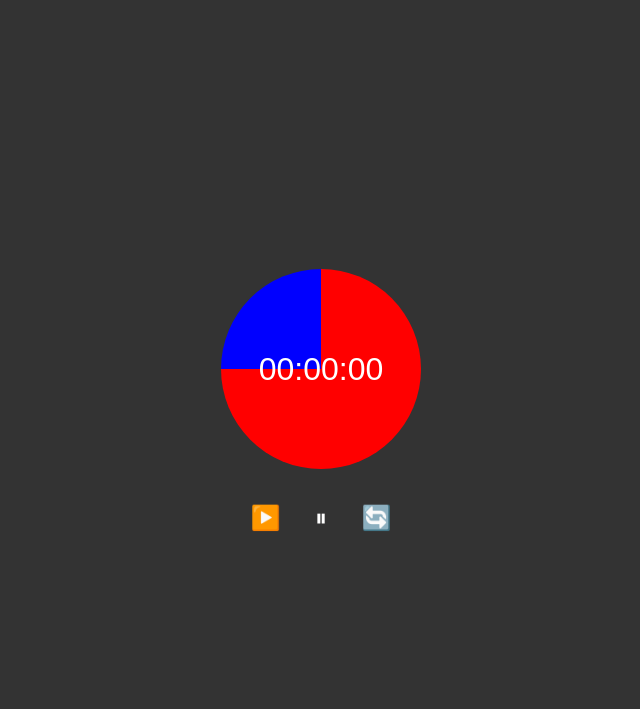
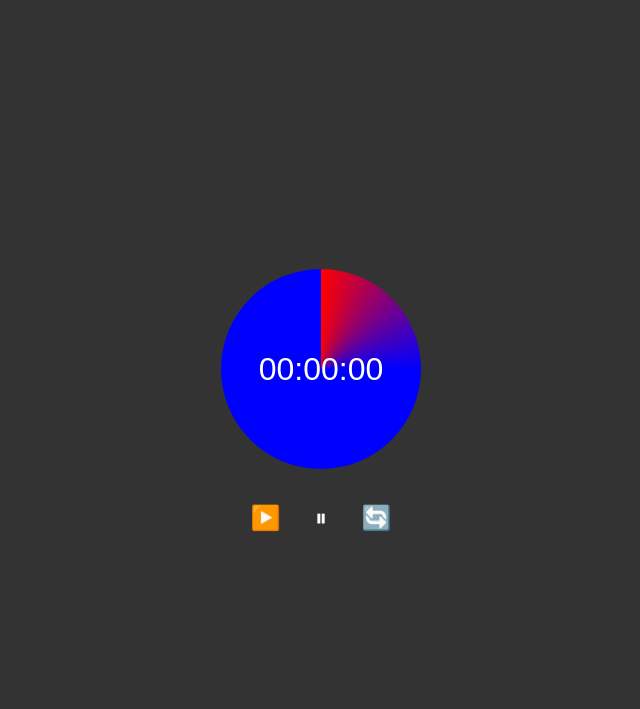
Before and after one commit to ParamDesai111/Pomodoro-App, a Flask app: page / in a window 1280 px wide. Shown: the top 709 px of the page, without its empty margins (319-959 px from the left). Run offline with Flask 3, Linux system fonts and the light colour scheme.

Commit message:
CSS CHANGES

```diff
--- a/static/styles.css
+++ b/static/styles.css
@@ -18,7 +18,7 @@ body {
     width: 200px;
     height: 200px;
     border-radius: 50%;
-    background: conic-gradient(red 75%, blue 25%);
+    background: conic-gradient(red 0%, blue 25%);
     margin-bottom: 20px;
 }
 #timer {
```
